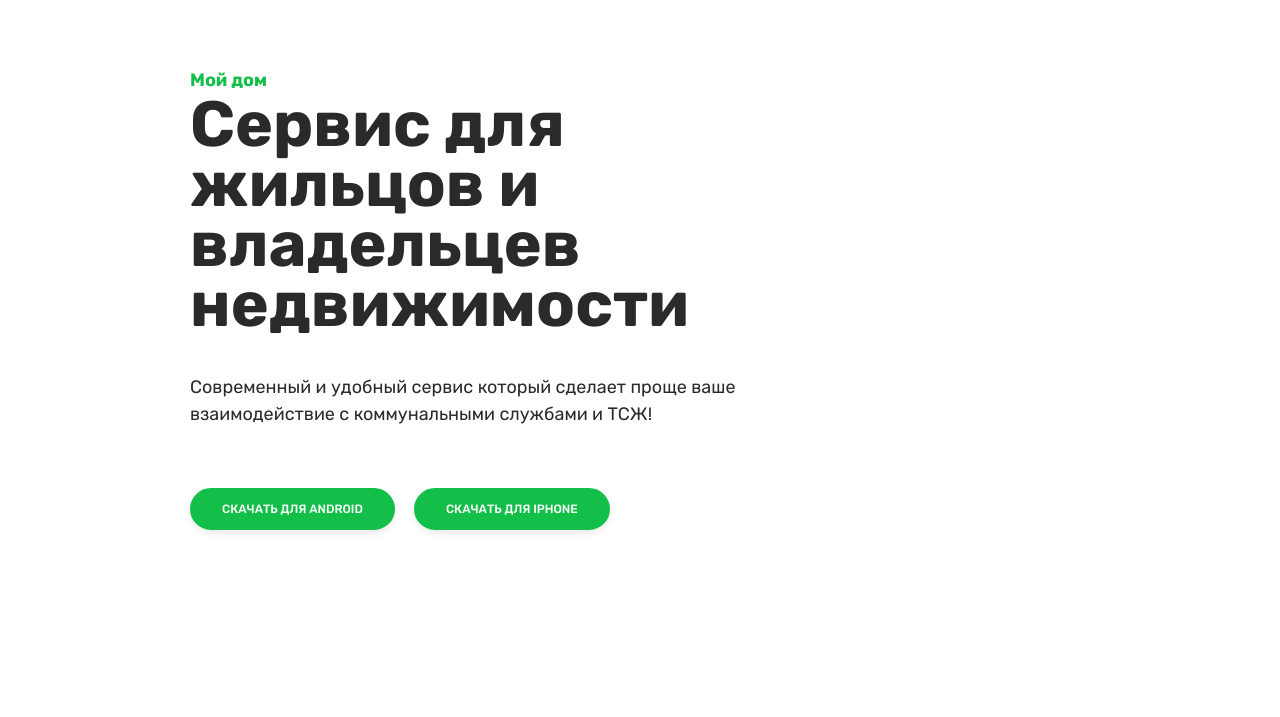
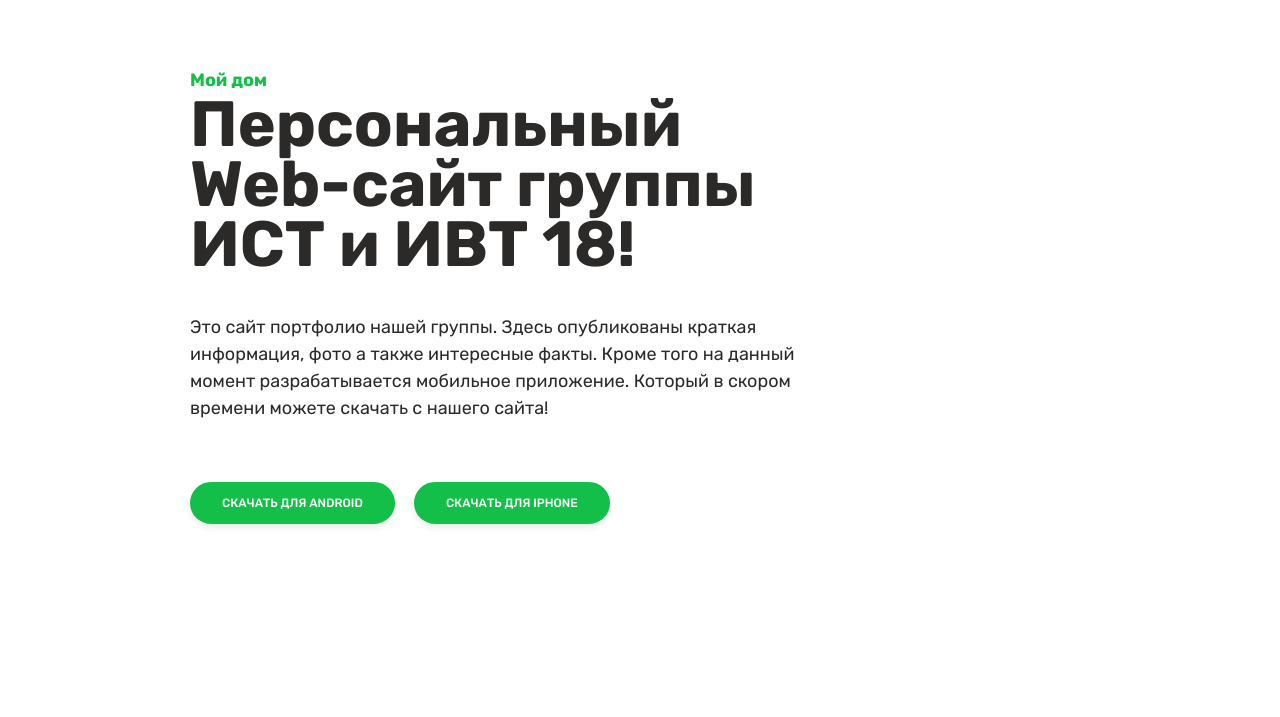
Before and after one commit to Suiundukwebmaster/itmm, a plain HTML site: page index.html in a window 1280 px wide. Shown: the part 83-800 px from the top of the page. Drawn offline with Linux system fonts and the light colour scheme.

Commit message:
Update index.html

```diff
--- a/index.html
+++ b/index.html
@@ -57,12 +57,11 @@
                 <span>Мой дом</span>
 
                 <h1>
-                    Сервис для жильцов и владельцев недвижимости
+                    Персональный Web-сайт группы ИСТ и ИВТ 18!
                 </h1>
 
                 <p>
-                    Современный и удобный сервис который сделает проще ваше взаимодействие с коммунальными службами и
-                    ТСЖ!
+                    Это сайт портфолио нашей группы. Здесь опубликованы краткая информация, фото а также интересные факты. Кроме того на данный момент разрабатывается мобильное приложение. Который в скором времени можете скачать с нашего сайта!
                 </p>
 
                 <div class="uk-button-group">
```
